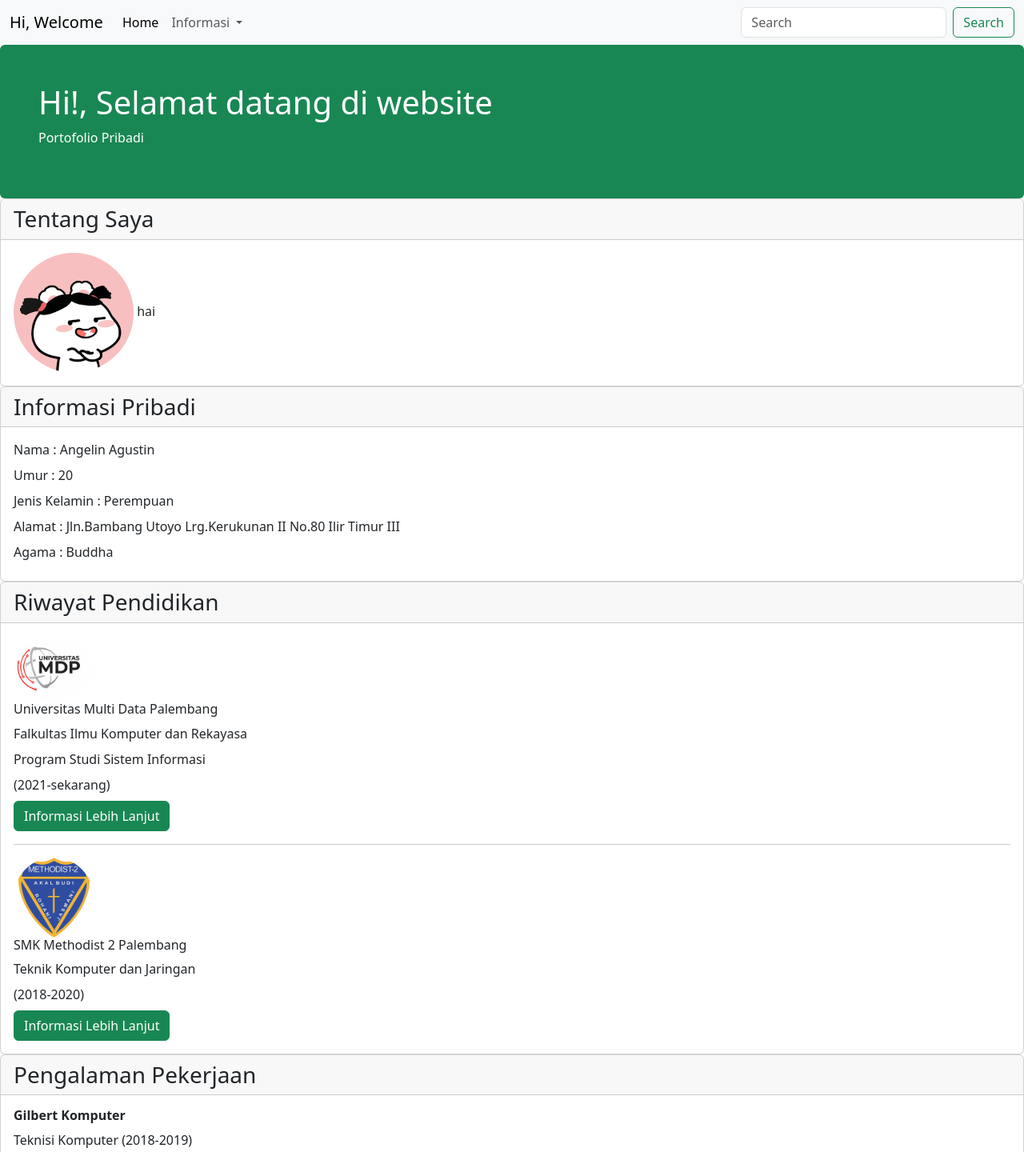
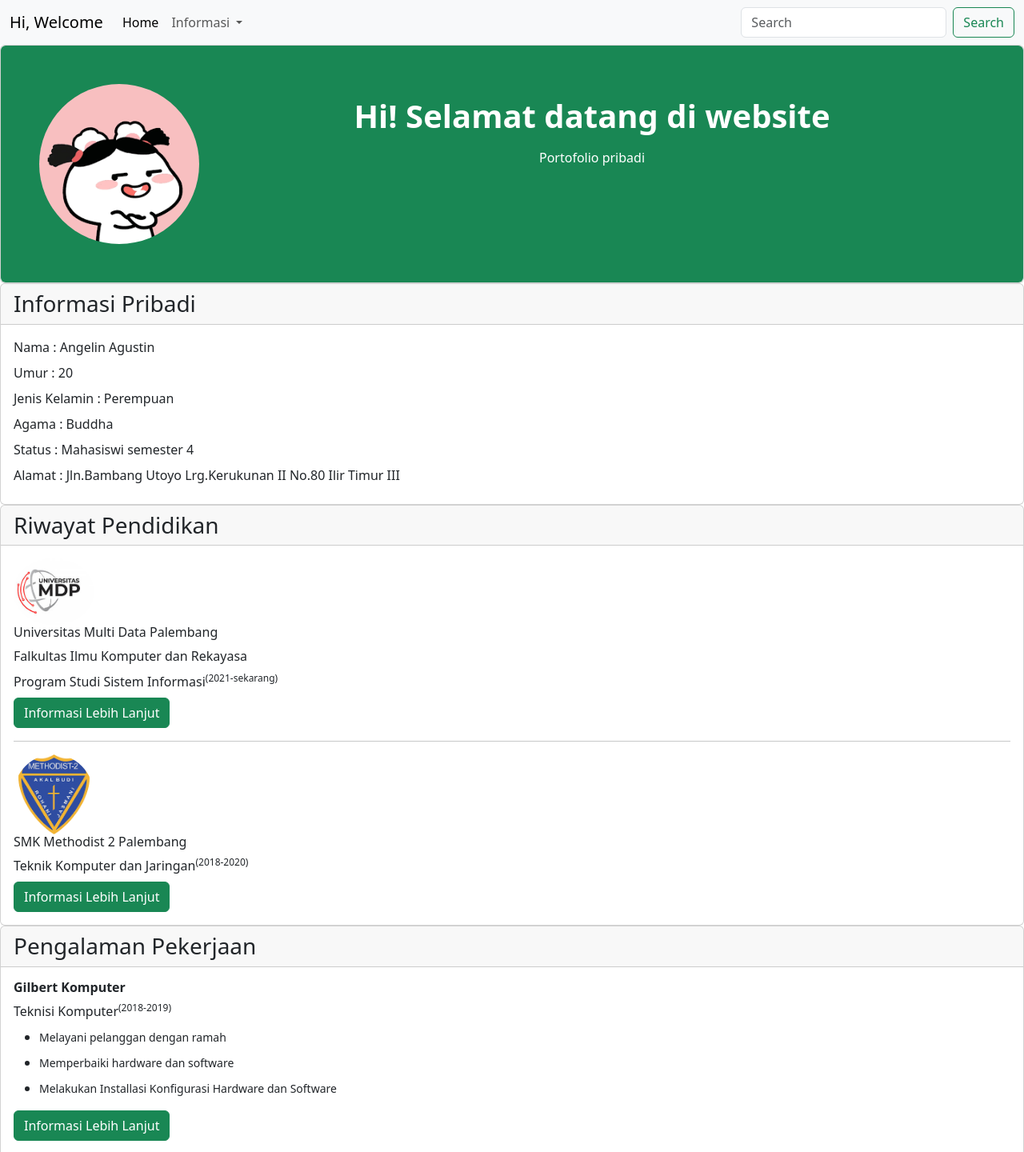
Before and after one commit to Angelinagustin/portofolio, a plain HTML site: page home.html in a window 1280 px wide. Shown: the top 1440 px of the page at 80% size. Drawn offline with nearby package versions, Linux system fonts and the light colour scheme.

Commit message:
tugas portopolio
tugas portopolio1

```diff
--- a/home.html
+++ b/home.html
@@ -46,19 +46,14 @@
     </div>
   </nav>
 
-    <div class="p-5 bg-success text-white rounded">
-      <h1>Hi!, Selamat datang di website</h1>
-      <p> Portofolio Pribadi
-      </p>
+    <div class="card">
+        <div class="p-5 bg-success text-white rounded">
+        <p><img src="quby.png" class="rounded-cirle" width="200px" style="float: left;"></p>
+        <h1 style="color: white"><b><center>Hi! Selamat datang di website</center></b></h1>
+        <p style="color: white"><center>Portofolio pribadi</center></p>
+        </div>
     </div>
 
-    <div class="card">
-        <h3 class="card-header">Tentang Saya</h3>
-        <div class="card-body">
-        <img src="quby.png" class="rounded-cirle" width="150px">
-        <span>hai </span>
-        </div>
-    </div>
 
     <div class="card">
         <h3 class="card-header">Informasi Pribadi</h3>
@@ -66,8 +61,9 @@
         <p class="card-title">Nama : Angelin Agustin</p>
         <p class="card-title">Umur : 20 </p>
         <p class="card-title">Jenis Kelamin : Perempuan</p>
+        <p class="card-title">Agama : Buddha</p>
+        <p class="card-title">Status : Mahasiswi semester 4</p>
         <p class="card-title">Alamat : Jln.Bambang Utoyo Lrg.Kerukunan II No.80 Ilir Timur III</p>
-        <p class="card-title">Agama : Buddha</p>
         </div>
     </div>
 
@@ -77,14 +73,12 @@
         <img src="mdp.jpeg" class="rounded-cirle" width="100px">
         <h6 class="card-title">Universitas Multi Data Palembang</h6>
         <p class="card-title">Falkultas Ilmu Komputer dan Rekayasa</p>
-        <p class="card-title">Program Studi Sistem Informasi</p>
-        <p class="card-title">(2021-sekarang)</p>
+        <p class="card-title">Program Studi Sistem Informasi<sup>(2021-sekarang)</sup></p>
         <a href="https://mdp.ac.id/" class="btn btn-success">Informasi Lebih Lanjut</a>
         <hr />
         <img src="met2.png" class="rounded-cirle" width="100px">
         <h6 class="card-title">SMK Methodist 2 Palembang</h6>
-        <p class="card-title">Teknik Komputer dan Jaringan</p>
-        <p class="card-title">(2018-2020)</p>
+        <p class="card-title">Teknik Komputer dan Jaringan<sup>(2018-2020)</sup></p>
         <a href="https://www.methodist2.sch.id/" class="btn btn-success">Informasi Lebih Lanjut</a>
         </div>
     </div>
@@ -93,7 +87,7 @@
         <h3 class="card-header">Pengalaman Pekerjaan</h3>
         <div class="card-body">
         <h6 class="card-title"><b>Gilbert Komputer</b></a></h6>
-        <p class="card-title">Teknisi Komputer (2018-2019)</p>
+        <p class="card-title">Teknisi Komputer<sup>(2018-2019)</sup></p>
         <ul type="disc">
         <li><p class="card-title"><small>Melayani pelanggan dengan ramah</small></p></li>
         <li><p class="card-title"><small>Memperbaiki hardware dan software</small></p></li>
@@ -102,9 +96,9 @@
         <a href="https://g.co/kgs/1A4gsKG" class="btn btn-success">Informasi Lebih Lanjut</a>
         <hr />
         </div>
+
+        <a href="index.html" class="btn btn-success">Kembali</a>
     </div>
-
-    <a href="TugasWebsite.html" class="btn btn-success">Kembali</a>
 
 
     <div class="container-fluid">
```
Also changed, not shown: index.html (+2 -2 lines).
